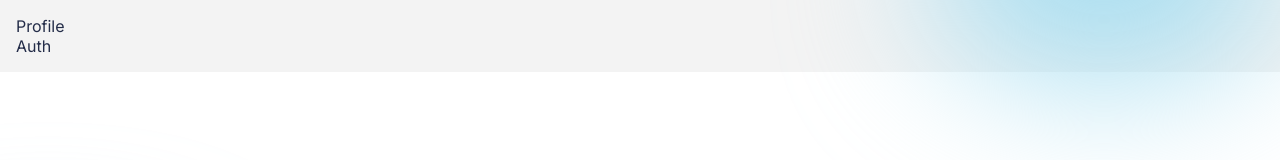
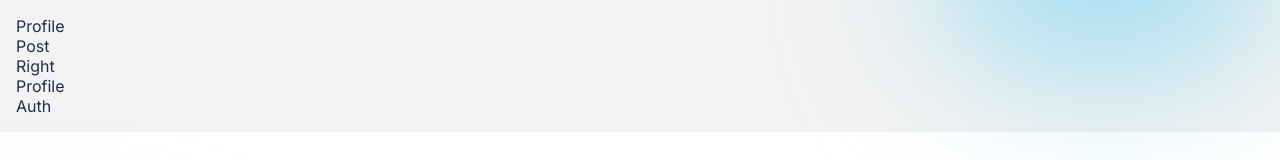
Before and after one commit to asiflhr/MERN-Social-Media-App, a React (Create React App) app: page / in a window 1280 px wide. Shown: the top 160 px of the page. Built offline with nearby package versions, Linux system fonts and the light colour scheme.

Commit message:
first commit

```diff
--- a/src/pages/Home/Home.jsx
+++ b/src/pages/Home/Home.jsx
@@ -3,9 +3,9 @@ import React from "react";
 const Home = () => {
   return (
     <div className="Home">
-      <div className="profileSide"></div>
-      <div className="postSide"></div>
-      <div className="RightSide"></div>
+      <div className="profileSide">Profile</div>
+      <div className="postSide">Post</div>
+      <div className="RightSide">Right</div>
     </div>
   );
 };
```
